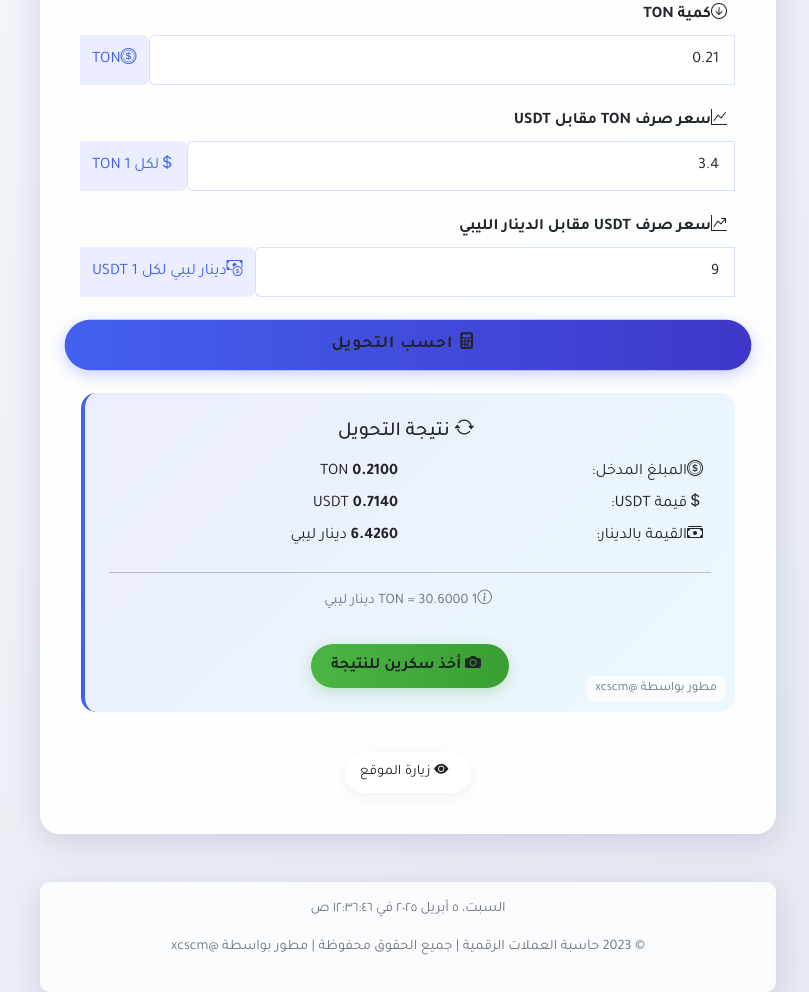
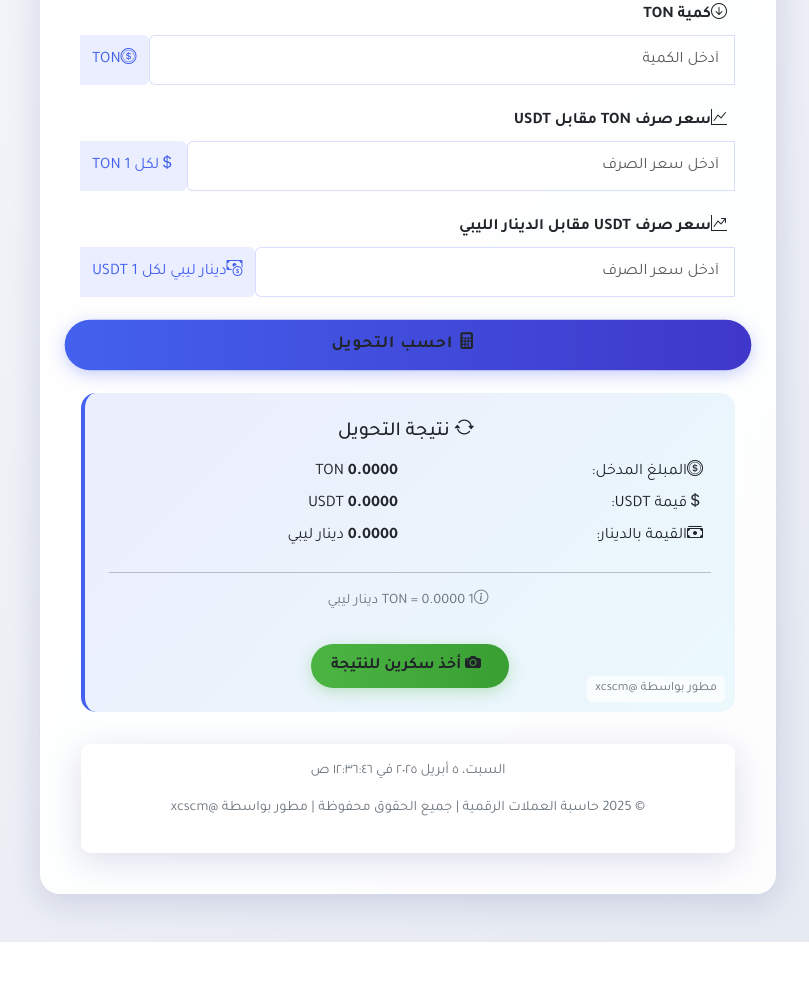
Before and after one commit to 218-dev/libyusdt, a plain HTML site: page index.html in a window 1280 px wide. Shown: the part 311-1303 px from the top of the page, without its empty margins (232-1041 px from the left). After the commit the page ends 1253 px from the top, so only its background shows below. Drawn offline with nearby package versions, Linux system fonts and the light colour scheme.

Commit message:
Update index.html

```diff
--- a/index.html
+++ b/index.html
@@ -279,7 +279,7 @@
                                 <div class="mb-4">
                                     <label for="tonAmount" class="form-label fw-bold"><i class="bi bi-arrow-down-circle me-2"></i>كمية TON</label>
                                     <div class="input-group">
-                                        <input type="number" class="form-control" id="tonAmount" placeholder="أدخل الكمية" step="0.01" value="0.21">
+                                        <input type="number" class="form-control" id="tonAmount" placeholder="أدخل الكمية" step="0.01" value="">
                                         <span class="input-group-text"><i class="bi bi-coin"></i> TON</span>
                                     </div>
                                 </div>
@@ -287,7 +287,7 @@
                                 <div class="mb-4">
                                     <label for="tonToUsdt" class="form-label fw-bold"><i class="bi bi-graph-up me-2"></i>سعر صرف TON مقابل USDT</label>
                                     <div class="input-group">
-                                        <input type="number" class="form-control" id="tonToUsdt" placeholder="أدخل سعر الصرف" step="0.0001" value="3.4">
+                                        <input type="number" class="form-control" id="tonToUsdt" placeholder="أدخل سعر الصرف" step="0.0001" value="">
                                         <span class="input-group-text"><i class="bi bi-currency-dollar"></i> لكل 1 TON</span>
                                     </div>
                                 </div>
@@ -295,7 +295,7 @@
                                 <div class="mb-4">
                                     <label for="usdtToLyd" class="form-label fw-bold"><i class="bi bi-graph-up-arrow me-2"></i>سعر صرف USDT مقابل الدينار الليبي</label>
                                     <div class="input-group">
-                                        <input type="number" class="form-control" id="usdtToLyd" placeholder="أدخل سعر الصرف" step="0.0001" value="9">
+                                        <input type="number" class="form-control" id="usdtToLyd" placeholder="أدخل سعر الصرف" step="0.0001" value="">
                                         <span class="input-group-text"><i class="bi bi-cash-coin"></i> دينار ليبي لكل 1 USDT</span>
                                     </div>
                                 </div>
@@ -358,7 +358,7 @@
                                 <div class="mb-4" id="usdtInputGroup">
                                     <label for="usdtAmount" class="form-label fw-bold"><i class="bi bi-currency-dollar me-2"></i>كمية USDT</label>
                                     <div class="input-group">
-                                        <input type="number" class="form-control" id="usdtAmount" placeholder="أدخل الكمية" step="0.01" value="1">
+                                        <input type="number" class="form-control" id="usdtAmount" placeholder="أدخل الكمية" step="0.01" value="">
                                         <span class="input-group-text"><i class="bi bi-currency-dollar"></i> USDT</span>
                                     </div>
                                 </div>
@@ -367,7 +367,7 @@
                                 <div class="mb-4" id="lydInputGroup" style="display: none;">
                                     <label for="lydAmount" class="form-label fw-bold"><i class="bi bi-cash-coin me-2"></i>كمية الدينار الليبي</label>
                                     <div class="input-group">
-                                        <input type="number" class="form-control" id="lydAmount" placeholder="أدخل الكمية" step="0.01" value="9">
+                                        <input type="number" class="form-control" id="lydAmount" placeholder="أدخل الكمية" step="0.01" value="">
                                         <span class="input-group-text"><i class="bi bi-cash-stack"></i> دينار ليبي</span>
                                     </div>
                                 </div>
@@ -375,7 +375,7 @@
                                 <div class="mb-4">
                                     <label for="usdtLydRate" class="form-label fw-bold"><i class="bi bi-arrow-left-right me-2"></i>سعر صرف USDT مقابل الدينار الليبي</label>
                                     <div class="input-group">
-                                        <input type="number" class="form-control" id="usdtLydRate" placeholder="أدخل سعر الصرف" step="0.0001" value="9">
+                                        <input type="number" class="form-control" id="usdtLydRate" placeholder="أدخل سعر الصرف" step="0.0001" value="">
                                         <span class="input-group-text"><i class="bi bi-percent"></i> سعر الصرف</span>
                                     </div>
                                 </div>
@@ -414,20 +414,9 @@
                             </div>
                         </div>
                     </div>
-
-                    <div class="text-center mt-4">
-                        <div class="visitor-counter">
-                            <i class="bi bi-eye-fill me-2"></i>
-                            <span>زيارة الموقع</span>
-                            <script type='text/javascript' src='https://www.freevisitorcounters.com/auth.php?id=69dca60a2fdc5d0accfb0cc096da4ad47448589d'></script>
-                            <script type="text/javascript" src="https://www.freevisitorcounters.com/en/home/counter/1323793/t/1"></script>
-                        </div>
-                    </div>
-                </div>
-
                 <div class="footer glass-card">
                     <p id="currentDateTime"></p>
-                    <p>© 2023 حاسبة العملات الرقمية | جميع الحقوق محفوظة | مطور بواسطة @xcscm</p>
+                    <p>© 2025 حاسبة العملات الرقمية | جميع الحقوق محفوظة | مطور بواسطة @xcscm</p>
                 </div>
             </div>
         </div>
@@ -568,4 +557,4 @@
         });
     </script>
 </body>
-  </html>
+    </html>
```
